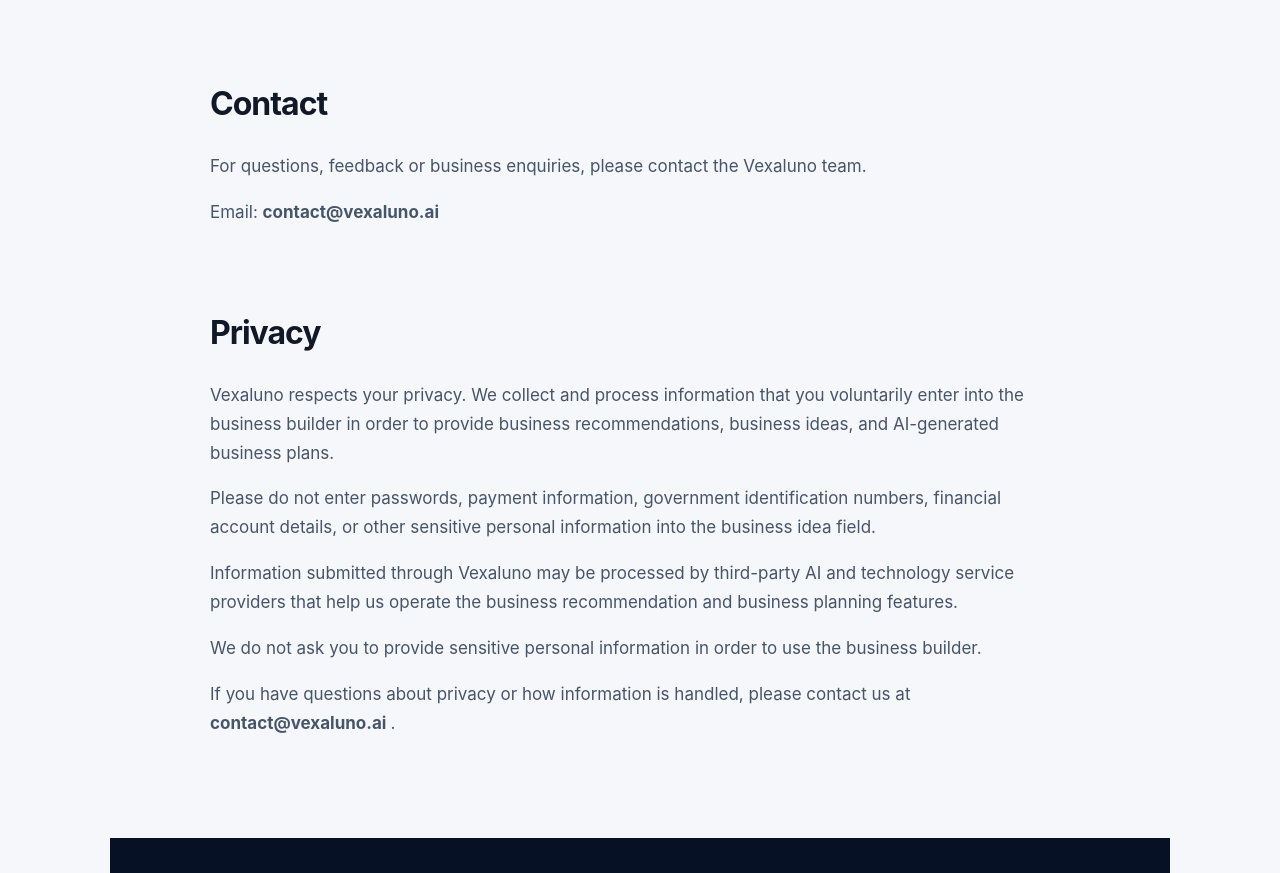
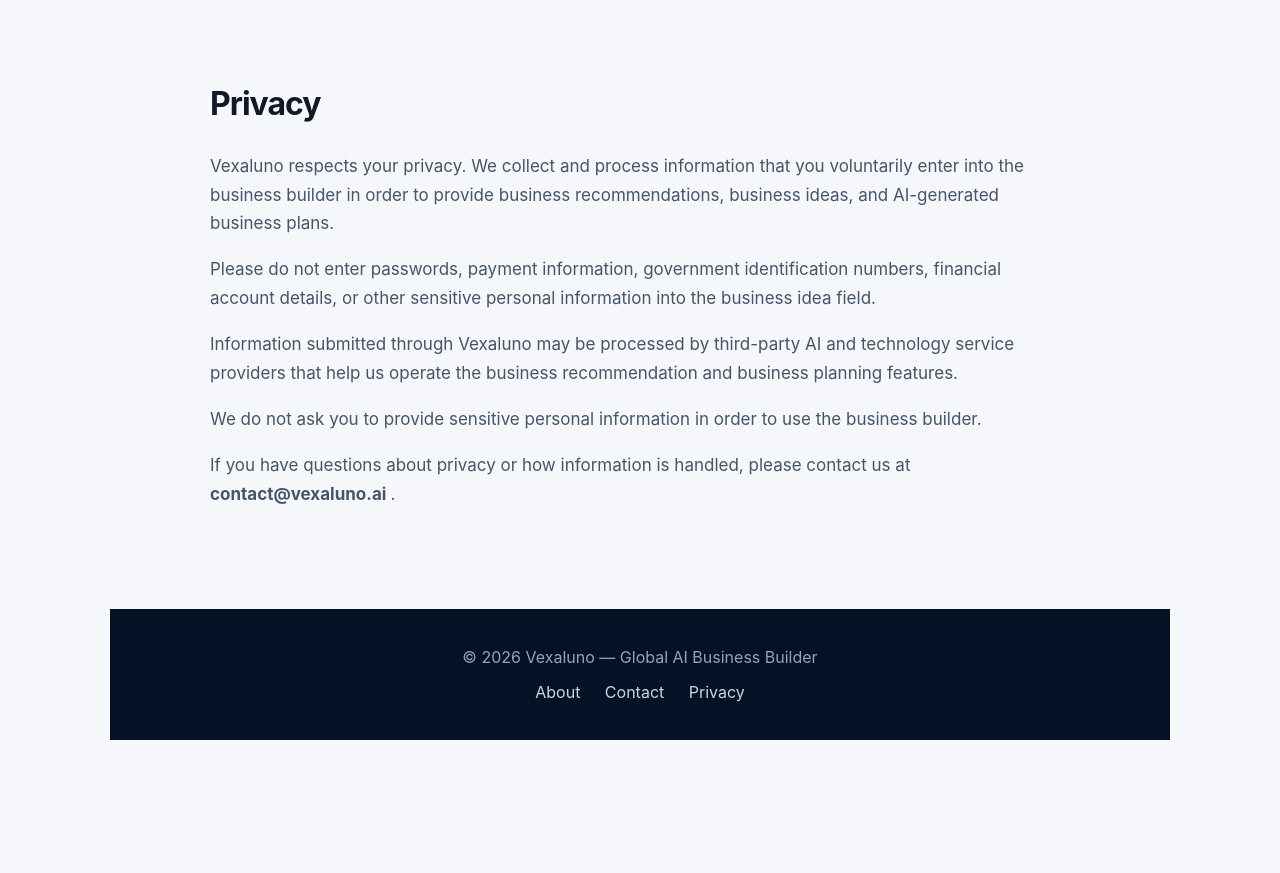
Before and after one commit to ahmadfrouh992-ux/Venturo, a website: page index.html in a window 1280 px wide. Shown: the part 1710-2583 px from the top of the page. After the commit the page ends 2520 px from the top, so only its background shows below. Drawn offline with Linux system fonts and the light colour scheme.

Commit message:
Update index.html

```diff
--- a/index.html
+++ b/index.html
@@ -1114,28 +1114,6 @@
 
 </section>
 
-<section
-  id="contact"
-  class="info-section"
->
-
-  <h2>
-    Contact
-  </h2>
-
-  <p>
-    For questions, feedback or business enquiries,
-    please contact the Vexaluno team.
-  </p>
-
-  <p>
-    Email:
-    <strong>
-      contact@vexaluno.ai
-    </strong>
-  </p>
-
-</section>
 
 <section
   id="privacy"
```
